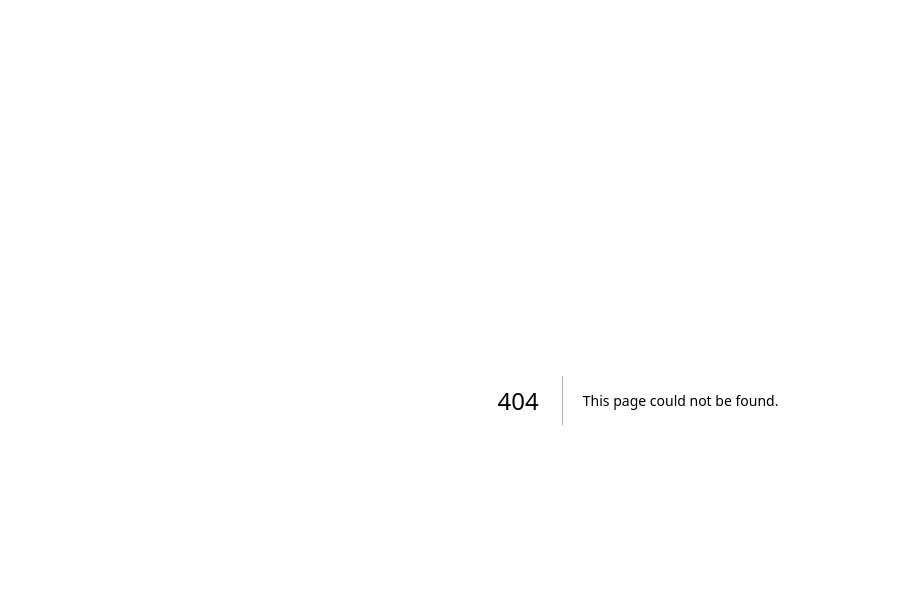
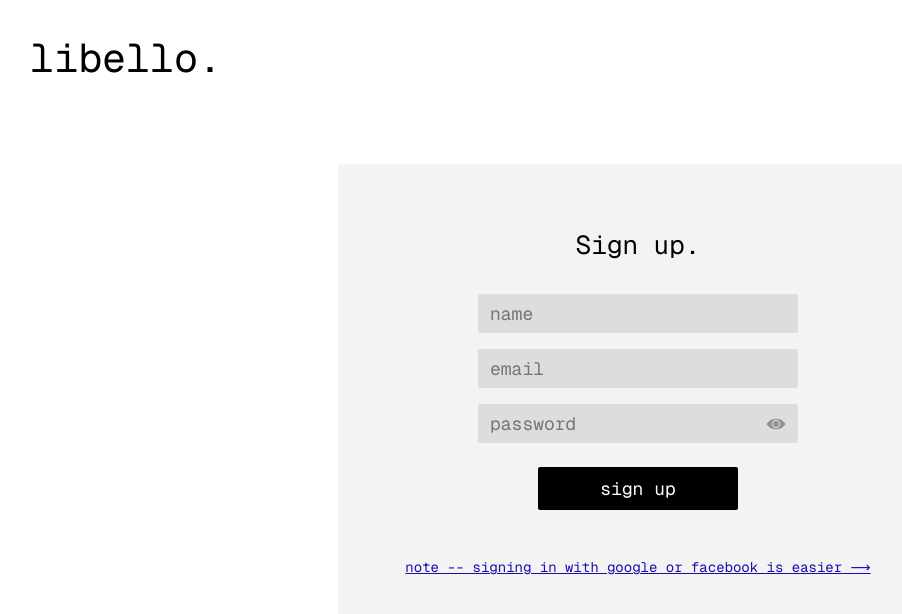
Before and after one commit to aarnavputta/note-taker-app-, a Next.js app: page /signup in a window 1280 px wide. Before the commit this address had no page. Shown: the top 614 px of the page, without its empty margins (2-904 px from the left). Built offline with nearby package versions, Linux system fonts and the light colour scheme.

Commit message:
added sign up page

```diff
--- a/src/app/page.tsx
+++ b/src/app/page.tsx
@@ -1,6 +1,7 @@
 "use client";
 import Image from "next/image";
 import { useRouter } from "next/navigation";
+import Link from "next/link";
 
 export default function Login() {
   const router = useRouter();
@@ -74,7 +75,7 @@ export default function Login() {
           continue
         </button>
         <div style={{ marginBottom: 16, fontFamily: 'Geist Mono, monospace', fontSize: 16, color: '#222', textAlign: 'center' }}>
-          No account? Sign up
+          No account? <Link href="/signup" style={{ color: '#1a0dab', textDecoration: 'underline', cursor: 'pointer' }}>Sign up</Link>
         </div>
         {/* Divider */}
         <div style={{ display: 'flex', alignItems: 'center', width: 400, margin: '16px 0' }}>
--- /dev/null
+++ b/src/app/signup/page.tsx
@@ -0,0 +1,127 @@
+"use client";
+
+import { useState } from "react";
+
+export default function SignUp() {
+  const [showPassword, setShowPassword] = useState(false);
+  const [eyeHover, setEyeHover] = useState(false);
+
+  return (
+    <div style={{ minHeight: '100vh', background: 'white' }}>
+      {/* Logo */}
+      <div style={{ padding: 32 }}>
+        <span style={{ fontFamily: 'Geist Mono, monospace', fontSize: 40 }}>libello.</span>
+      </div>
+      {/* Centered sign up box */}
+      <div style={{
+        maxWidth: 600,
+        margin: '0 auto',
+        marginTop: 48,
+        background: '#f3f3f3',
+        borderRadius: 4,
+        padding: '64px 32px',
+        display: 'flex',
+        flexDirection: 'column',
+        alignItems: 'center',
+        boxShadow: '0 0 0 0 rgba(0,0,0,0)',
+      }}>
+        <div style={{ fontFamily: 'Geist Mono, monospace', fontSize: 26, marginBottom: 32, textAlign: 'center' }}>
+          Sign up.
+        </div>
+        <input
+          type="text"
+          placeholder="name"
+          style={{
+            width: 320,
+            fontFamily: 'Geist Mono, monospace',
+            fontSize: 18,
+            padding: '8px 12px',
+            background: '#ddd',
+            border: 'none',
+            borderRadius: 2,
+            marginBottom: 16,
+            outline: 'none',
+          }}
+        />
+        <input
+          type="email"
+          placeholder="email"
+          style={{
+            width: 320,
+            fontFamily: 'Geist Mono, monospace',
+            fontSize: 18,
+            padding: '8px 12px',
+            background: '#ddd',
+            border: 'none',
+            borderRadius: 2,
+            marginBottom: 16,
+            outline: 'none',
+          }}
+        />
+        <div style={{ position: 'relative', width: 320, marginBottom: 24 }}>
+          <input
+            type={showPassword ? "text" : "password"}
+            placeholder="password"
+            style={{
+              width: '100%',
+              fontFamily: 'Geist Mono, monospace',
+              fontSize: 18,
+              padding: '8px 40px 8px 12px',
+              background: '#ddd',
+              border: 'none',
+              borderRadius: 2,
+              outline: 'none',
+            }}
+          />
+          <img
+            src="/eye.png"
+            alt="Show password"
+            onClick={() => setShowPassword((v) => !v)}
+            onMouseEnter={() => setEyeHover(true)}
+            onMouseLeave={() => setEyeHover(false)}
+            style={{
+              position: 'absolute',
+              right: 10,
+              top: '50%',
+              transform: 'translateY(-50%)',
+              width: 24,
+              height: 24,
+              opacity: showPassword ? 0.8 : (eyeHover ? 0.8 : 0.4),
+              cursor: 'pointer',
+              transition: 'opacity 0.2s',
+            }}
+          />
+        </div>
+        <button
+          style={{
+            width: 200,
+            background: 'black',
+            color: 'white',
+            fontFamily: 'Geist Mono, monospace',
+            fontSize: 18,
+            padding: '10px 0',
+            border: 'none',
+            borderRadius: 2,
+            marginBottom: 32,
+            cursor: 'pointer',
+          }}
+        >
+          sign up
+        </button>
+        <a
+          href="/"
+          style={{
+            color: '#1a0dab',
+            textDecoration: 'underline',
+            fontFamily: 'Geist Mono, monospace',
+            fontSize: 14,
+            marginTop: 16,
+            cursor: 'pointer',
+          }}
+        >
+          note -- signing in with google or facebook is easier ⟶
+        </a>
+      </div>
+    </div>
+  );
+}
```
Also changed, not shown: public/eye.png (added).
